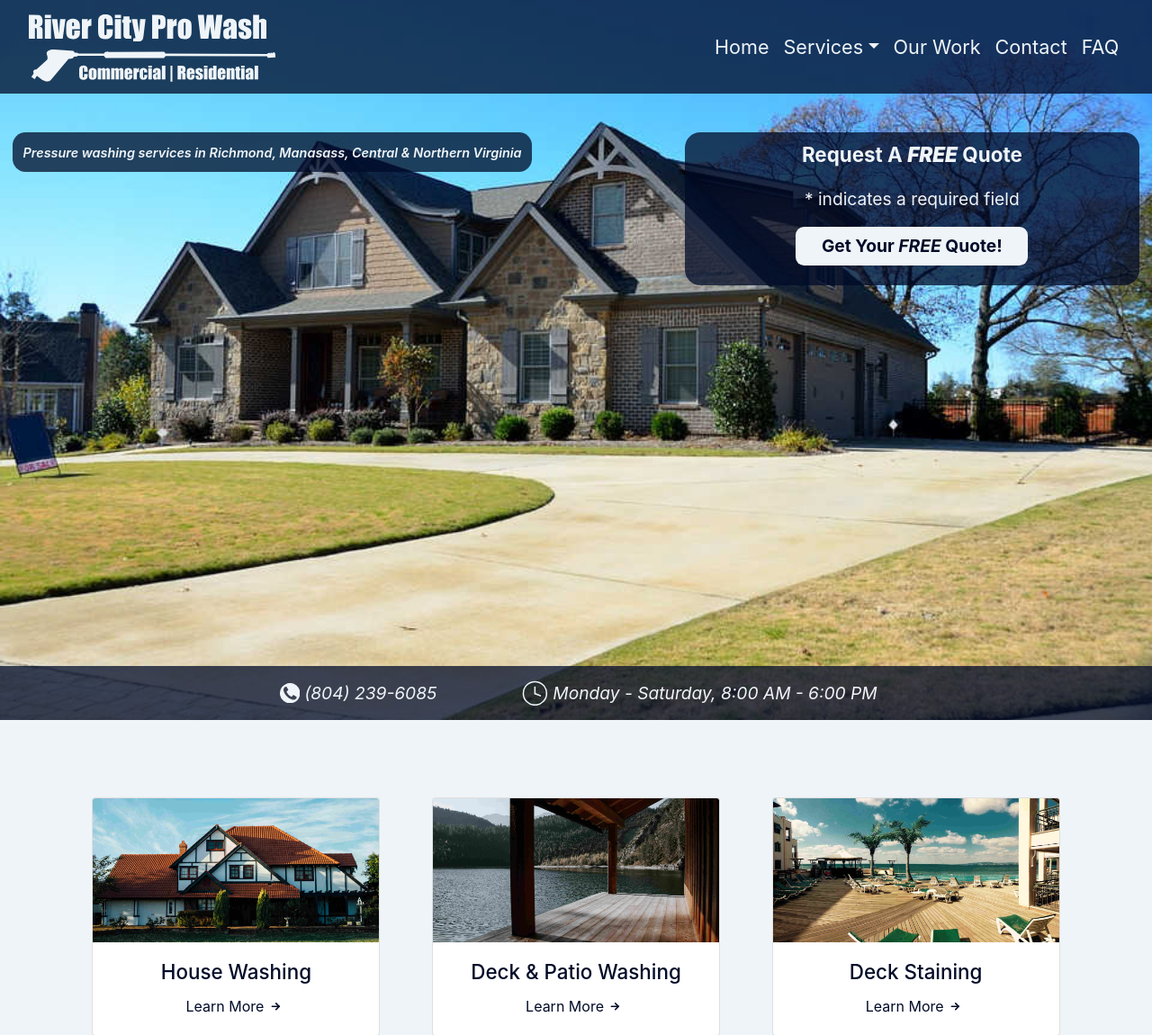
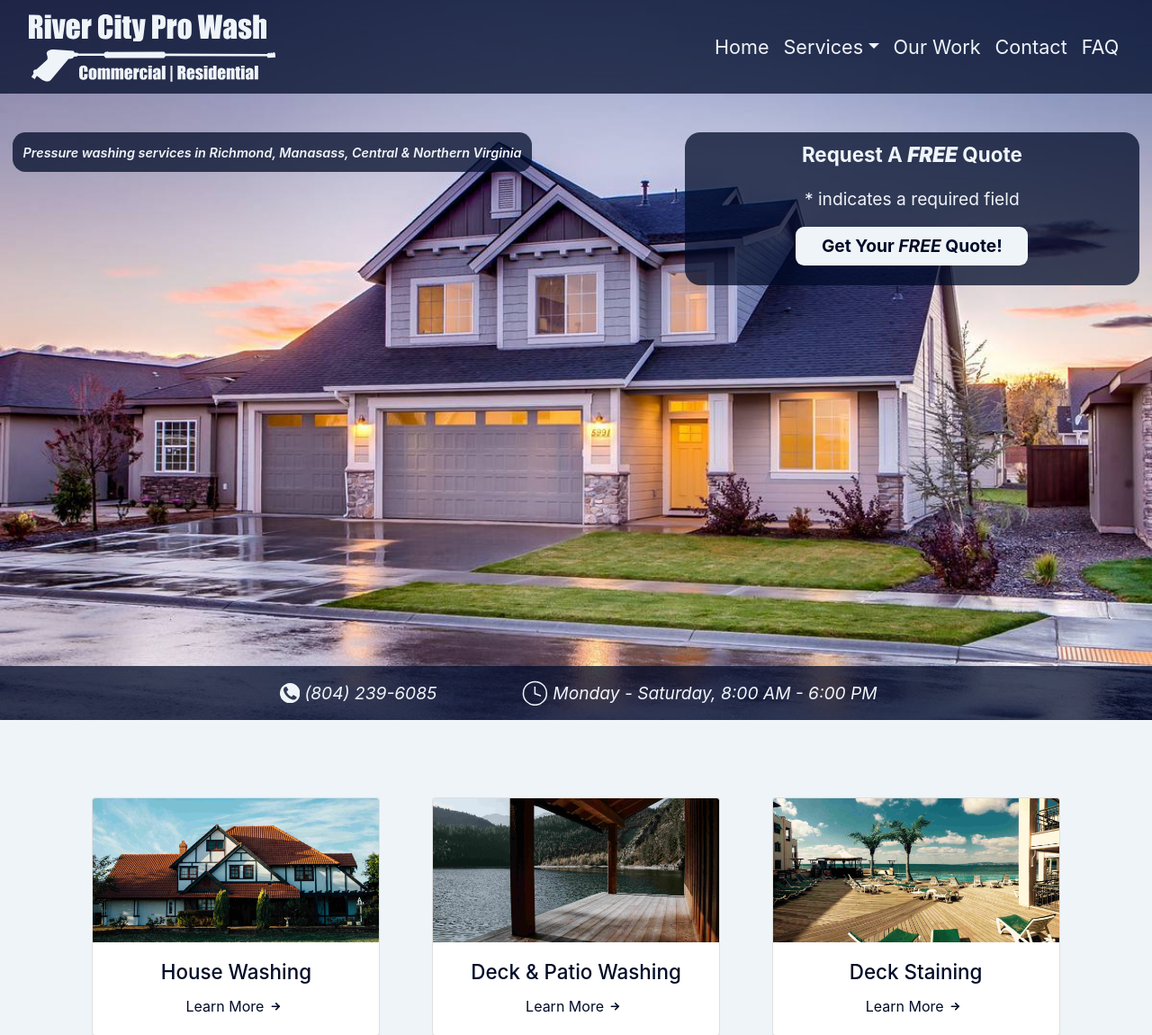
Before and after one commit to matthigg/River-City-Pro-Wash-v2, a Django app: page / in a window 1280 px wide. Shown: the top 1150 px of the page at 90% size. Run offline with Django 3.2, Linux system fonts and the light colour scheme; parts of the project's set-up code (start-up, migrations or seed data) failed here and were passed over; some libraries are stand-ins or nearby versions.

Commit message:
Add responsive images for landing page background

```diff
--- a/local_static/img/resize-all-images.py
+++ b/local_static/img/resize-all-images.py
@@ -85,7 +85,7 @@ def resize_img(file, name, dimension, dimension_factor, i, quality, L, R):
 # both will not exceed their respective values within the tuple (I think).
 dimensions = []
 def create_dimensions_list_of_tuples():
-  dimensions_list = [320, 567, 768, 992, 1200, 1440]
+  dimensions_list = [320, 576, 768, 992, 1200, 1440]
   # dimensions_list = [320]
   for value in dimensions_list:
     dimensions.append((value, value))
--- a/templates/index.html
+++ b/templates/index.html
@@ -22,37 +22,44 @@
   <style scoped>
     @media (min-width: 320px) {
       .landing-page-background {
-        background-image: url({% static 'img/house-01.jpg' %});
-        background-image: -webkit-image-set(url({% static 'img/house-01.jpg' %}) 1x, url({% static 'img/house-01.jpg' %}) 2x);
-        background-image:         image-set(url({% static 'img/house-01.jpg' %}) 1x, url({% static 'img/house-01.jpg' %}) 2x);
+        background-image: url({% static 'img/house-01/340kB/1x-house-01-320.jpg' %});
+        background-image: -webkit-image-set(url({% static 'img/house-01/340kB/1x-house-01-320.jpg' %}) 1x, url({% static 'img/house-01/340kB/2x-house-01-320.jpg' %}) 2x);
+        background-image:         image-set(url({% static 'img/house-01/340kB/1x-house-01-320.jpg' %}) 1x, url({% static 'img/house-01/340kB/2x-house-01-320.jpg' %}) 2x);
       }
     }
     @media (min-width: 576px) {
       .landing-page-background {
-        background-image: url({% static 'img/house-01.jpg' %});
-        background-image: -webkit-image-set(url({% static 'img/house-01.jpg' %}) 1x, url({% static 'img/house-01.jpg' %}) 2x);
-        background-image:         image-set(url({% static 'img/house-01.jpg' %}) 1x, url({% static 'img/house-01.jpg' %}) 2x);
+        background-image: url({% static 'img/house-01/340kB/1x-house-01-576.jpg' %});
+        background-image: -webkit-image-set(url({% static 'img/house-01/340kB/1x-house-01-576.jpg' %}) 1x, url({% static 'img/house-01/340kB/2x-house-01-576.jpg' %}) 2x);
+        background-image:         image-set(url({% static 'img/house-01/340kB/1x-house-01-576.jpg' %}) 1x, url({% static 'img/house-01/340kB/2x-house-01-576.jpg' %}) 2x);
       }
     }
     @media (min-width: 768px) {
       .landing-page-background {
-        background-image: url({% static 'img/house-01.jpg' %});
-        background-image: -webkit-image-set(url({% static 'img/house-02.jpg' %}) 1x, url({% static 'img/house-02.jpg' %}) 2x);
-        background-image:         image-set(url({% static 'img/house-02.jpg' %}) 1x, url({% static 'img/house-02.jpg' %}) 2x);
+        background-image: url({% static 'img/house-01/340kB/1x-house-01-768.jpg' %});
+        background-image: -webkit-image-set(url({% static 'img/house-01/340kB/1x-house-01-768.jpg' %}) 1x, url({% static 'img/house-01/340kB/2x-house-01-768.jpg' %}) 2x);
+        background-image:         image-set(url({% static 'img/house-01/340kB/1x-house-01-768.jpg' %}) 1x, url({% static 'img/house-01/340kB/2x-house-01-768.jpg' %}) 2x);
       }
     }
     @media (min-width: 992px) {
       .landing-page-background {
-        background-image: url({% static 'img/house-01.jpg' %});
-        background-image: -webkit-image-set(url({% static 'img/house-03.jpg' %}) 1x, url({% static 'img/house-03.jpg' %}) 2x);
-        background-image:         image-set(url({% static 'img/house-03.jpg' %}) 1x, url({% static 'img/house-03.jpg' %}) 2x);
+        background-image: url({% static 'img/house-01/340kB/1x-house-01-992.jpg' %});
+        background-image: -webkit-image-set(url({% static 'img/house-01/340kB/1x-house-01-992.jpg' %}) 1x, url({% static 'img/house-01/340kB/2x-house-01-992.jpg' %}) 2x);
+        background-image:         image-set(url({% static 'img/house-01/340kB/1x-house-01-992.jpg' %}) 1x, url({% static 'img/house-01/340kB/2x-house-01-992.jpg' %}) 2x);
       }
     }
     @media (min-width: 1200px) {
       .landing-page-background {
-        background-image: url({% static 'img/house-01.jpg' %});
-        background-image: -webkit-image-set(url({% static 'img/house-03.jpg' %}) 1x, url({% static 'img/house-03.jpg' %}) 2x);
-        background-image:         image-set(url({% static 'img/house-03.jpg' %}) 1x, url({% static 'img/house-03.jpg' %}) 2x);
+        background-image: url({% static 'img/house-01/340kB/1x-house-01-1200.jpg' %});
+        background-image: -webkit-image-set(url({% static 'img/house-01/340kB/1x-house-01-1200.jpg' %}) 1x, url({% static 'img/house-01/340kB/2x-house-01-1200.jpg' %}) 2x);
+        background-image:         image-set(url({% static 'img/house-01/340kB/1x-house-01-1200.jpg' %}) 1x, url({% static 'img/house-01/340kB/2x-house-01-1200.jpg' %}) 2x);
+      }
+    }
+    @media (min-width: 1440px) {
+      .landing-page-background {
+        background-image: url({% static 'img/house-01/340kB/1x-house-01-1440.jpg' %});
+        background-image: -webkit-image-set(url({% static 'img/house-01/340kB/1x-house-01-1440.jpg' %}) 1x, url({% static 'img/house-01/340kB/2x-house-01-1440.jpg' %}) 2x);
+        background-image:         image-set(url({% static 'img/house-01/340kB/1x-house-01-1440.jpg' %}) 1x, url({% static 'img/house-01/340kB/2x-house-01-1440.jpg' %}) 2x);
       }
     }
   </style>
```
Also changed, not shown: config/settings.py (+5 -4 lines), local_static/img/house-01/340kb/1x-house-01-567.jpg (deleted), local_static/img/house-01/340kb/1x-house-01-576.jpg (added), local_static/img/house-01/340kb/2x-house-01-567.jpg (deleted), local_static/img/house-01/340kb/2x-house-01-576.jpg (added).
